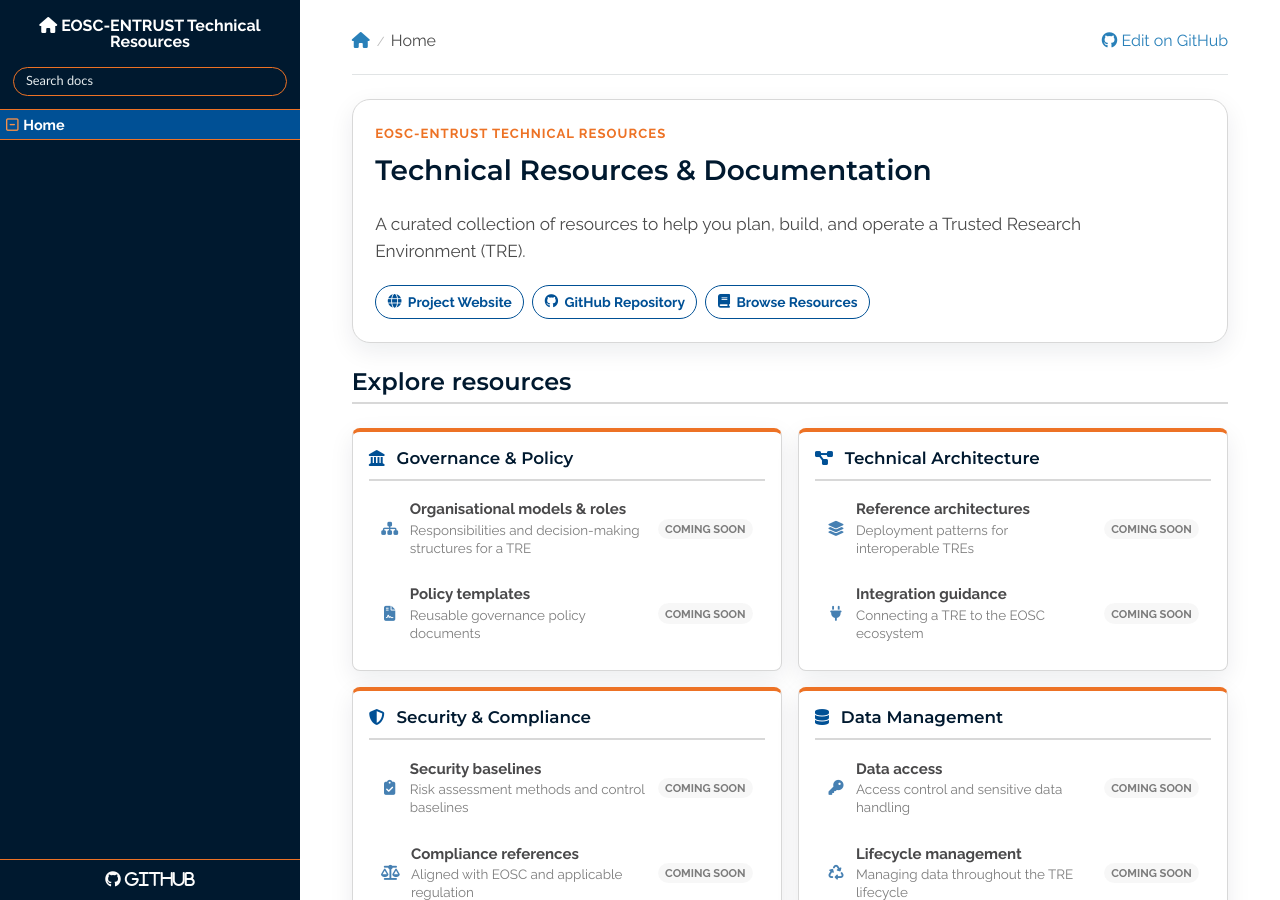
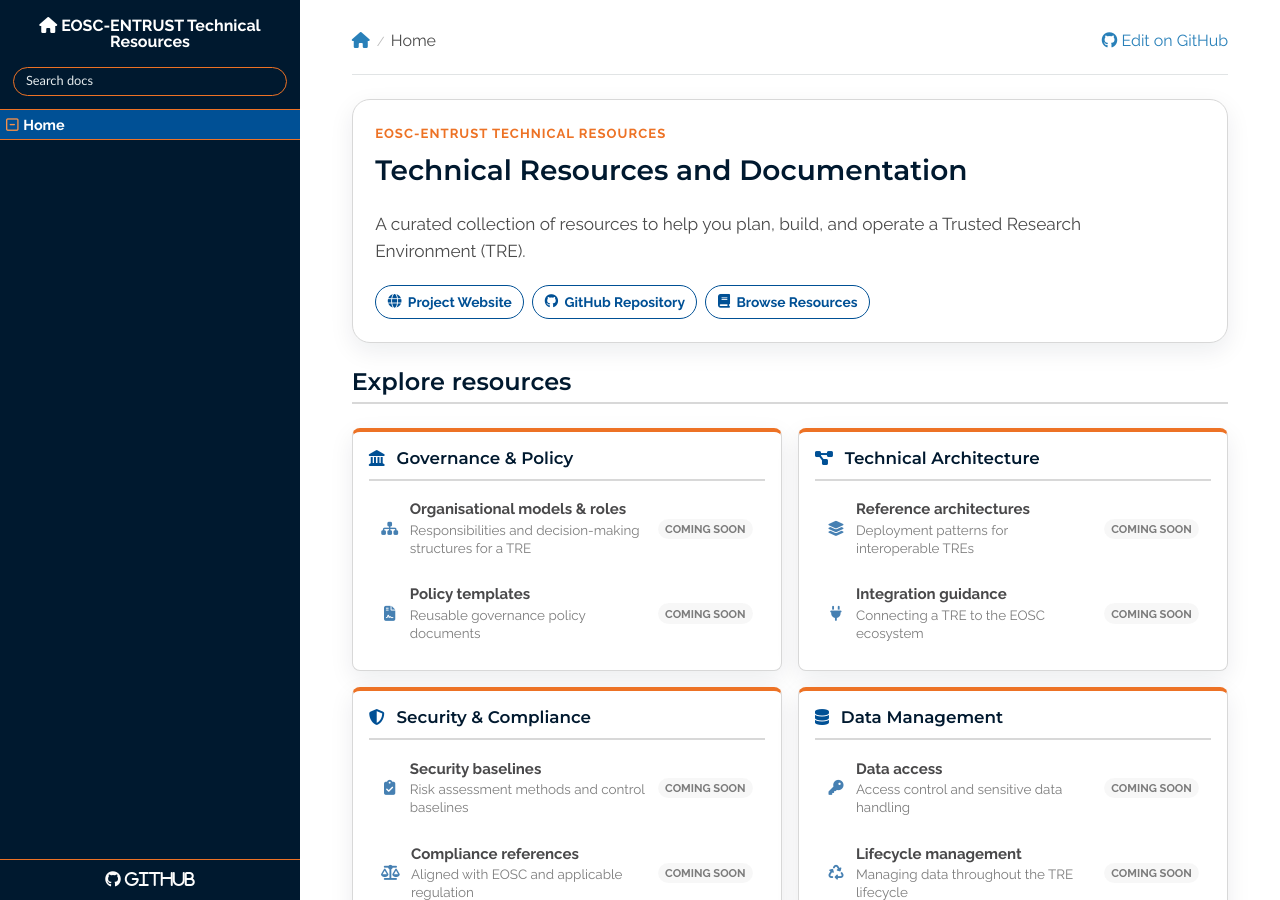
Before and after one commit to unioslo/eosc-entrust-docs, an MkDocs documentation site: the page built from docs/index.md, in a window 1280 px wide and 900 px high. Built offline with MkDocs 1.6.1, drawn with Linux system fonts in a browser that asks for light colours; nearby versions of some CDN libraries.

Commit message:
Update index.md to improve heading

```diff
--- a/docs/index.md
+++ b/docs/index.md
@@ -1,7 +1,7 @@
 <section class="tre-hero">
 	<div class="tre-hero-main">
 		<p class="tre-eyebrow">EOSC-ENTRUST Technical Resources</p>
-		<h1>Technical Resources & Documentation</h1>
+		<h1>Technical Resources and Documentation</h1>
 		<p class="tre-lead">
 			A curated collection of resources to help you plan, build, and operate a Trusted Research Environment (TRE).
 		</p>
```
